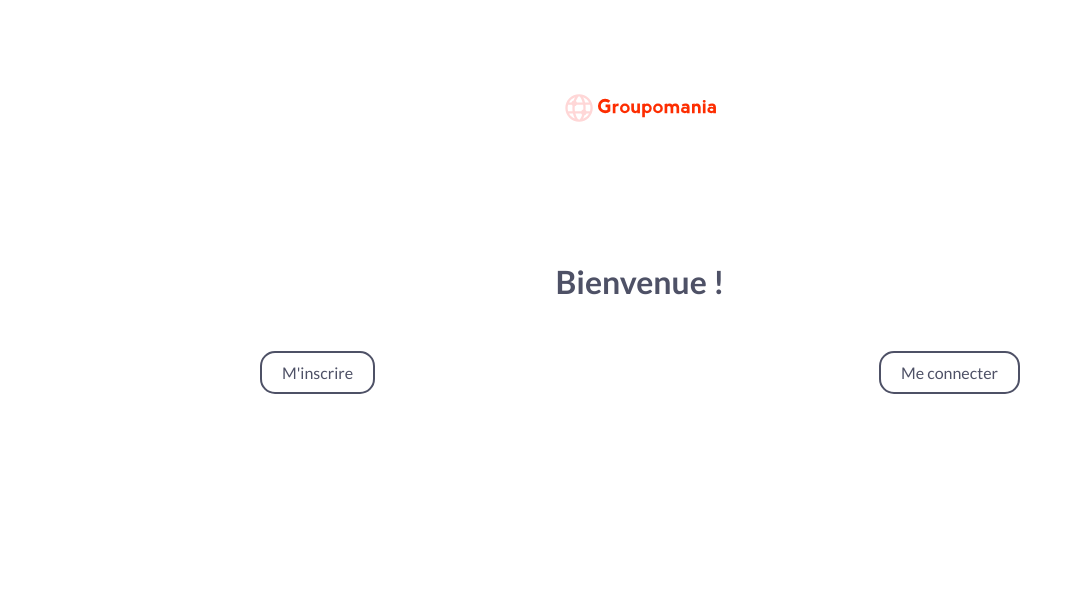
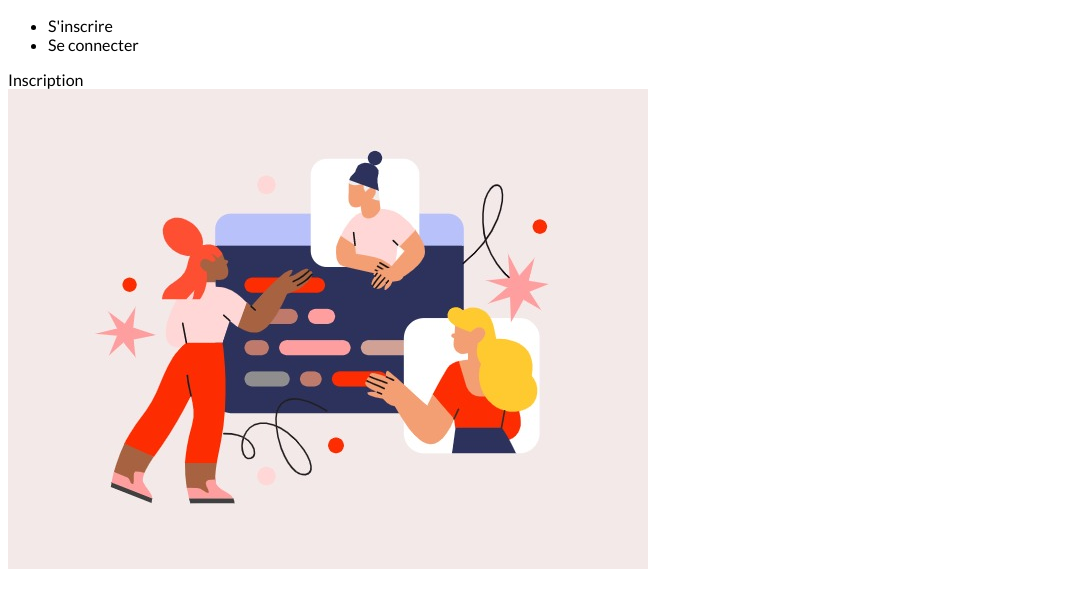
Before and after one commit to Pampott/P7-Groupomania, a React (Create React App) app in the folder front/: page /auth in a window 1280 px wide. Shown: the top 608 px of the page, without its empty margins (0-1075 px from the left). Built offline with nearby package versions, Linux system fonts and the light colour scheme.

Commit message:
changt logique

```diff
--- /dev/null
+++ b/front/src/App.js
@@ -0,0 +1,12 @@
+import React from 'react';
+import DefaultRoutes from './components/Routes';
+
+const App = () => {
+    return (
+        <div>
+            <DefaultRoutes />
+        </div>
+    );
+};
+
+export default App
--- a/front/src/components/Form.jsx
+++ /dev/null
@@ -1,35 +0,0 @@
-import React from 'react';
-import styled from 'styled-components';
-import {colors} from '../styles/colors';
-
-const StyledWrapper = styled.div`
-    padding: 10px;
-    display: flex;
-    flex-direction: column;
-    justify-content: center;
-    align-items: center;
-`;
-const StyledForm = styled.form`
-    padding: 20px;
-    display: flex;
-    flex-direction: column;
-    justify-content: center;
-    align-items: center;
-    background: ${colors.tertiary}
-`
-const Form = () => {
-    return (
-        <StyledWrapper>
-            <h1>Connexion</h1>
-            <StyledForm action="post" method="post">
-                <label htmlFor="email">Email</label>
-                <input type="email" name="email" id="email" />
-                <label htmlFor="password">Mot de passe</label>
-                <input type="password" name="password" id="password" />
-                <button type="submit">Envoyer</button>
-            </StyledForm>
-        </StyledWrapper>
-    );
-};
-
-export default Form;
--- a/front/src/components/Post.jsx
+++ b/front/src/components/Log/Login.jsx
@@ -1,11 +1,11 @@
 import React from 'react';
 
-const Post = () => {
+const Login = () => {
     return (
         <div>
-
+           Connexion
         </div>
     );
 };
 
-export default Post;
+export default Login;
--- a/front/src/pages/Signup/index.jsx
+++ b/front/src/components/Log/Signup.jsx
@@ -1,11 +1,9 @@
 import React from 'react';
-import { Loader } from '../../styles/Atoms';
 
 const Signup = () => {
     return (
         <div>
-            <Loader />
-            <h1>Signup loading</h1>
+            Inscription
         </div>
     );
 };
--- /dev/null
+++ b/front/src/components/Log/index.jsx
@@ -0,0 +1,34 @@
+import React from 'react';
+import { useState } from 'react';
+import Login from './Login';
+import Signup from './Signup';
+
+const Log = () => {
+    const [signUpModal, setSignUpModal] = useState(true);
+    const [loginModal, setLoginModal] = useState(false);
+
+    const handleModals = (e) => {
+        if(e.target.id === "register") {
+            setLoginModal(false);
+            setSignUpModal(true);
+        } else if (e.target.id === "login") {
+            setLoginModal(true);
+            setSignUpModal(false);
+        };
+    }
+
+    return (
+        <div className="connection-form">
+            <div className="form-container">
+                <ul>
+                    <li onClick={handleModals} id="register">S'inscrire</li>
+                    <li onClick={handleModals} id="login">Se connecter</li>
+                </ul>
+                {signUpModal && <Signup />}
+                {loginModal && <Login />}
+            </div>
+        </div>
+    );
+};
+
+export default Log;
--- a/front/src/components/Navigation.jsx
+++ /dev/null
@@ -1,65 +0,0 @@
-import React from 'react';
-import { NavLink } from 'react-router-dom';
-import logo from '../assets/logo.svg';
-import styled from 'styled-components';
-import { colors } from '../styles/colors';
-
-const StyledLogo = styled.img`
-    width: 95%;
-    height: 200px;
-`
-const ColumnNav = styled.div`
-    display: grid;
-    grid-template-columns: 1fr;
-    grid-template-rows: 2fr 100px;
-    grid-column-gap: 20px;
-    grid-row-gap: 20px;
-    justify-items: center;
-    align-items: center;
-`
-
-const StyledTitle = styled.h1`
-    color: ${colors.tertiary}
-`
-
-const StyledList = styled.div`
-    width: 100%;
-    display: flex;
-    justify-content: space-around;
-`
-const StyledLink = styled(NavLink)`
-    text-decoration: none;
-    color: ${colors.tertiary};
-    padding: 10px 20px;
-    background: #fff;
-    border: ${colors.tertiary} 2px solid;
-    border-radius: 15px;
-    transition: all 0.4s;
-    &:hover {
-        color: #fff;
-        background: ${colors.primary};
-        transition: all 0.4s;
-    }
-`
-const Navigation = () => {
-    return (
-        <header className='navigation'>
-            <ColumnNav className='navigation__list'>
-                <NavLink to="/">
-                    <StyledLogo className='logo' src={logo} alt="Groupomania logo" />
-                </NavLink>
-                <StyledTitle>Bienvenue !</StyledTitle>
-                <StyledList className="links-wrapper">
-                    <StyledLink className="link" to="/signup">
-                        M'inscrire
-                    </StyledLink>
-                    <StyledLink className="link" to='/login'>
-                        Me connecter
-                    </StyledLink>
-                </StyledList>
-            </ColumnNav>
-        </header>
-    );
-};
-
-export default Navigation;
--- /dev/null
+++ b/front/src/components/Routes/index.jsx
@@ -0,0 +1,21 @@
+import React from 'react';
+import { BrowserRouter as Router, Routes, Route } from 'react-router-dom';
+import App from '../../App';
+import Auth from '../../pages/Auth';
+import Posts from '../../pages/Posts';
+
+const DefaultRoutes = () => {
+    return (
+        <div>
+            <Router>
+                <Routes>
+                    <Route path='/' element={ <App />} />
+                    <Route path='/auth' element={ <Auth /> } />
+                    <Route path='/posts' element={ <Posts />} />
+                </Routes>
+            </Router>
+        </div>
+    );
+};
+
+export default DefaultRoutes;
--- a/front/src/index.js
+++ b/front/src/index.js
@@ -1,19 +1,10 @@
 import React from "react";
 import ReactDOM from "react-dom/client";
-import SignUp from "./pages/Signup";
-import Login from "./pages/Login";
-import { BrowserRouter as Router, Routes, Route } from "react-router-dom";
-import Home from "./pages/Home";
+import App from './App';
 import './styles/index.css'
 const root = ReactDOM.createRoot(document.getElementById("root"));
 root.render(
   <React.StrictMode>
-    <Router>
-        <Routes>
-          <Route path="/signup" element={<SignUp />} />
-          <Route path="/login" element={<Login />} />
-          <Route path="*" element={<Home />} />
-        </Routes>
-    </Router>
+    <App />
   </React.StrictMode>
 );
--- /dev/null
+++ b/front/src/pages/Auth/index.jsx
@@ -0,0 +1,17 @@
+import React from 'react';
+import Log from '../../components/Log';
+import  Illustration from '../../assets/auth-img.png'
+const Auth = () => {
+    return (
+        <div className='auth-page'>
+            <div className="log-container">
+                <Log />
+                <div className="img-container">
+                    <img src={Illustration} alt='authentification'/>
+                </div>
+            </div>
+        </div>
+    );
+};
+
+export default Auth
--- a/front/src/pages/Home/index.jsx
+++ /dev/null
@@ -1,10 +0,0 @@
-import React from 'react';
-import Navigation from '../../components/Navigation';
-
-const Home = () => {
-    return (
-        <Navigation />
-    );
-};
-
-export default Home;
--- a/front/src/pages/Login/index.jsx
+++ /dev/null
@@ -1,10 +0,0 @@
-import React from "react";
-import Form from "../../components/Form";
-
-const Login = () => {
-  return (
-        <Form />
-  );
-};
-
-export default Login;
--- /dev/null
+++ b/front/src/pages/Posts/index.jsx
@@ -0,0 +1,7 @@
+import React from "react";
+
+const Posts = () => {
+  return <div>Hello Posts</div>;
+};
+
+export default Posts;
```
Also changed, not shown: front/src/assets/auth-illustration.png (deleted), front/src/assets/auth-img.png (added).
